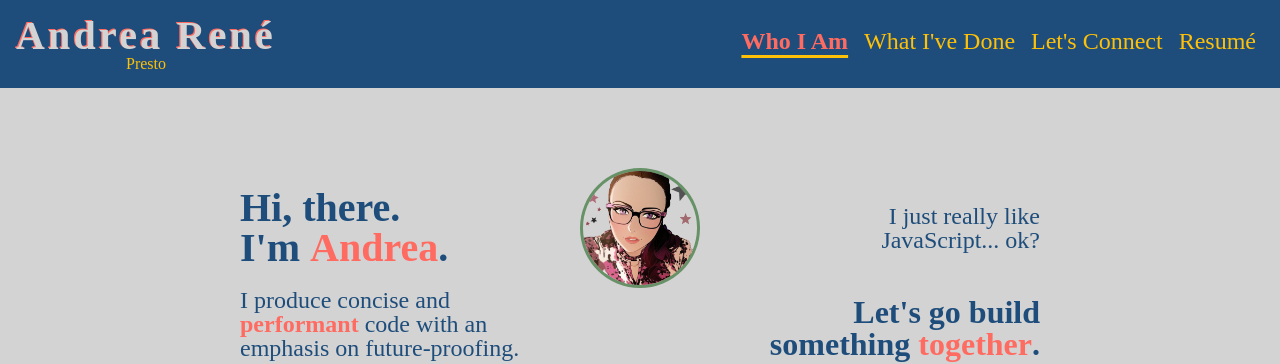
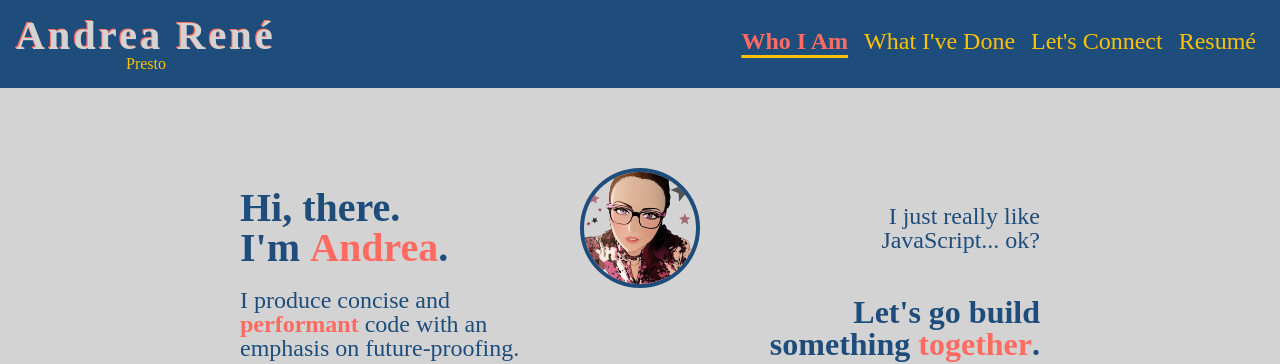
Before and after one commit to AndreaRene/AndreaRene, a React (Create React App) app: page / in a window 1280 px wide. Shown: the top 364 px of the page. Built offline with nearby package versions, Linux system fonts and the light colour scheme.

Commit message:
edit avatar border

```diff
--- a/src/components/About.css
+++ b/src/components/About.css
@@ -39,7 +39,7 @@
 
 #aboutMe img {
     width: 15%;
-    border: .2em solid var(--green);
+    border: .3rem solid var(--mainBlue);
     border-radius: 50%;
 }
 
```
